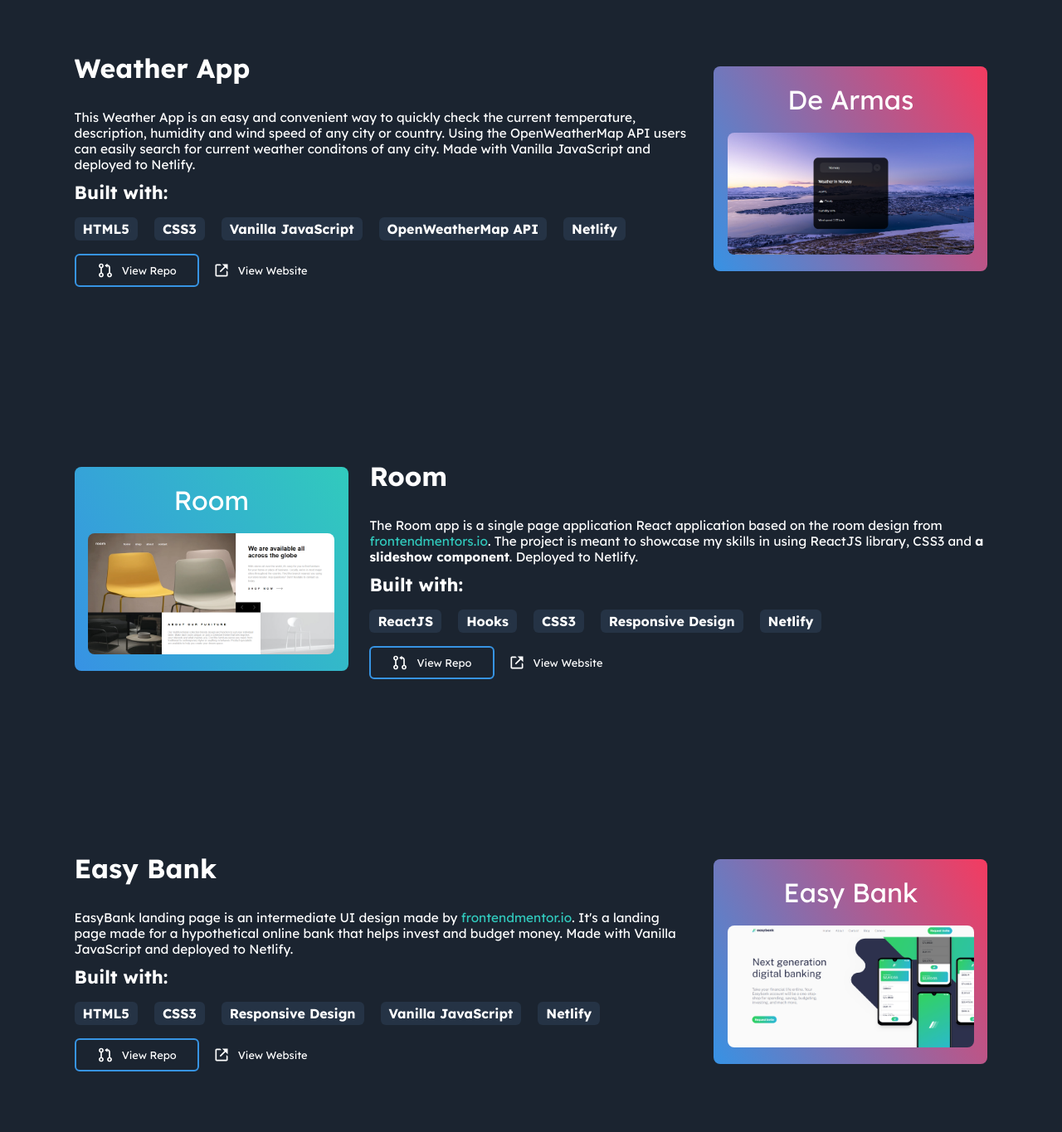
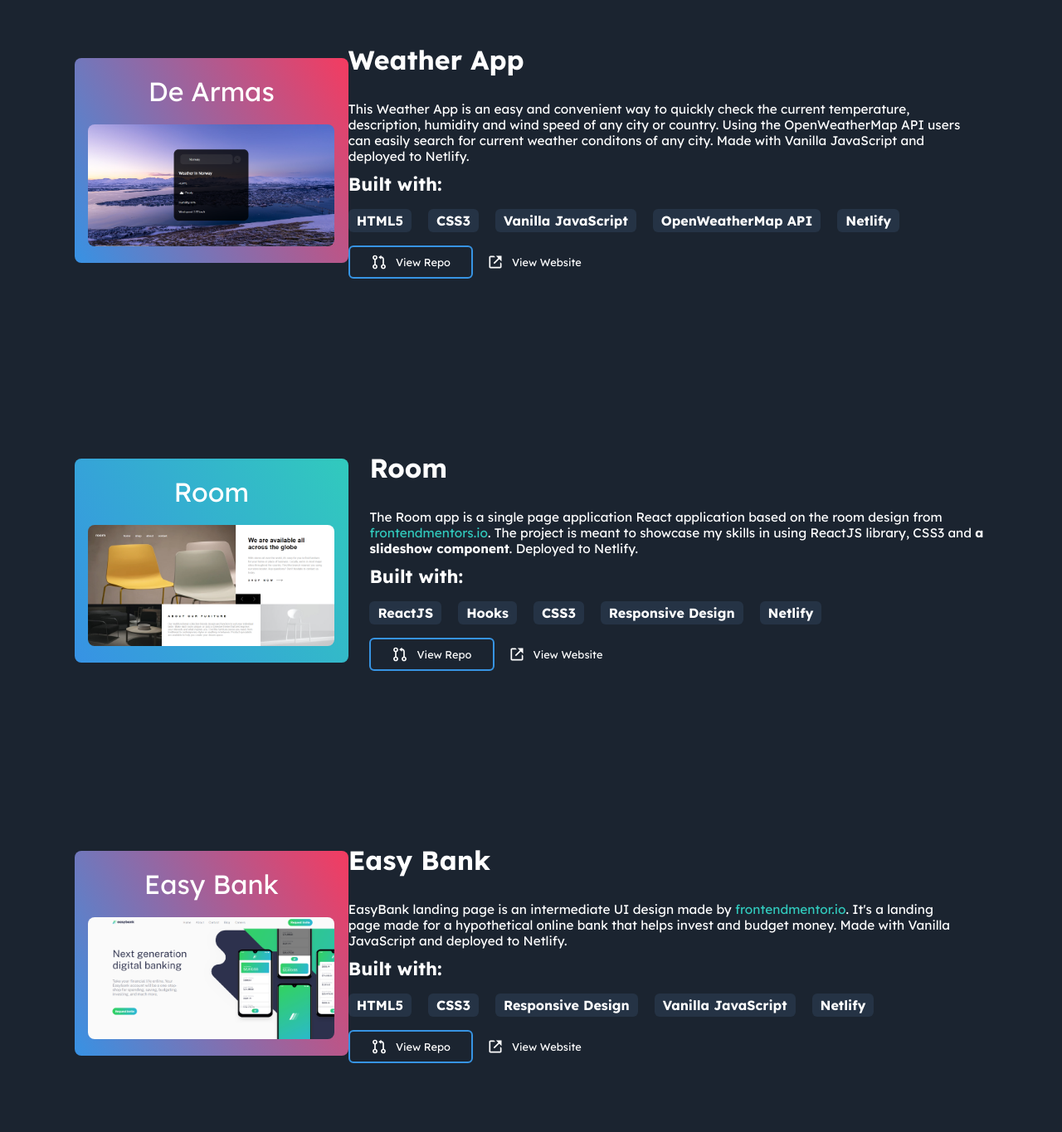
Before and after one commit to NTiger07/portfolio-react, a React (Create React App) app: page / in a window 1280 px wide. Shown: the part 2425-3790 px from the top of the page at 83% size. Built offline with nearby package versions, Linux system fonts and the light colour scheme; a web font is replaced by a local one.

Commit message:
Removed Some Animation Logic

```diff
--- a/src/components/About.jsx
+++ b/src/components/About.jsx
@@ -1,33 +1,17 @@
 import React from "react";
-import { useInView } from "react-intersection-observer";
 import resume from "../svgs/resume.svg";
 import repo from "../svgs/repo.svg";
 import "./About.css";
 
 const About = (props) => {
-  const { ref: aboutanim, inView: elementIsVisible } = useInView({
-    threshold: 0.5,
-  });
-
   return (
     <div className="about_section">
       <h1>ABOUT ME</h1>
       <div className="row">
-        <div
-          ref={aboutanim}
-          className={`about_section-image ${elementIsVisible ? "zoomIn" : ""}${
-            props.disableAnimations ? "disable_animations" : ""
-          }`}
-        >
+        <div className="about_section-image">
           <img src="" alt="favour" />
         </div>
-        <div
-          ref={aboutanim}
-          id="scrollabout"
-          className={`about_section-content ${
-            elementIsVisible ? "zoomIn" : ""
-          }${props.disableAnimations ? "disable_animations" : ""}`}
-        >
+        <div className="about_section-content">
           <span>I'm Favour Olaleru</span>
           <p>
             I specialize in designing and developing user-friendly web
--- a/src/components/App.jsx
+++ b/src/components/App.jsx
@@ -25,9 +25,9 @@ const App = () => {
               <>
                 <Navbar />
                 <Hero disableAnimations={disableAnimations} />
-                <About disableAnimations={disableAnimations} />
+                <About />
                 <Skills disableAnimations={disableAnimations} />
-                <Projects disableAnimations={disableAnimations} />
+                <Projects />
                 <Contact />
                 <div className="footerroof"></div>
                 <Footer />
--- a/src/components/Projects.jsx
+++ b/src/components/Projects.jsx
@@ -1,5 +1,4 @@
 import React from "react";
-import { useInView } from "react-intersection-observer";
 import recipe from "../projectimages/recipe.png";
 import weather from "../projectimages/weather.png";
 import room from "../projectimages/room.png";
@@ -9,28 +8,11 @@ import website from "../svgs/website.svg";
 import "./Projects.css";
 
 const Projects = (props) => {
-  const { ref: projectanim1, inView: elementIsVisible1 } = useInView({
-    threshold: 0.1,
-  });
-  const { ref: projectanim2, inView: elementIsVisible2 } = useInView({
-    threshold: 0.1,
-  });
-  const { ref: projectanim3, inView: elementIsVisible3 } = useInView({
-    threshold: 0.1,
-  });
-  const { ref: projectanim4, inView: elementIsVisible4 } = useInView({
-    threshold: 0.1,
-  });
   return (
     <div className="projects_section">
       <h1>MY PROJECTS</h1>
       <div className="projects_container">
-        <div
-          ref={projectanim1}
-          className={`project_card ${elementIsVisible1 ? "zoomIn" : ""}${
-            props.disableAnimations ? "disable_animations" : ""
-          }`}
-        >
+        <div className="project_card">
           <div className="project_image">
             <span>VGNUP</span>
             <img src={recipe} alt="projectimage" />
@@ -83,13 +65,7 @@ const Projects = (props) => {
             </div>
           </div>
         </div>
-        <div
-          ref={projectanim2}
-          id="scrollproj"
-          className={`project_card even ${elementIsVisible2 ? "zoomIn" : ""}${
-            props.disableAnimations ? "disable_animations" : ""
-          }`}
-        >
+        <div className="project_card">
           <div className="project_image evenback">
             <span>De Armas</span>
             <img src={weather} alt="projectimage" />
@@ -141,12 +117,7 @@ const Projects = (props) => {
             </div>
           </div>
         </div>
-        <div
-          ref={projectanim3}
-          className={`project_card ${elementIsVisible3 ? "zoomIn" : ""}${
-            props.disableAnimations ? "disable_animations" : ""
-          }`}
-        >
+        <div className="project_card">
           <div className="project_image">
             <span>Room</span>
             <img src={room} alt="projectimage" />
@@ -206,12 +177,7 @@ const Projects = (props) => {
             </div>
           </div>
         </div>
-        <div
-          ref={projectanim4}
-          className={`project_card even ${elementIsVisible4 ? "zoomIn" : ""}${
-            props.disableAnimations ? "disable_animations" : ""
-          }`}
-        >
+        <div className="project_card">
           <div className="project_image evenback">
             <span>Easy Bank</span>
             <img src={easybank} alt="projectimage" />
```
